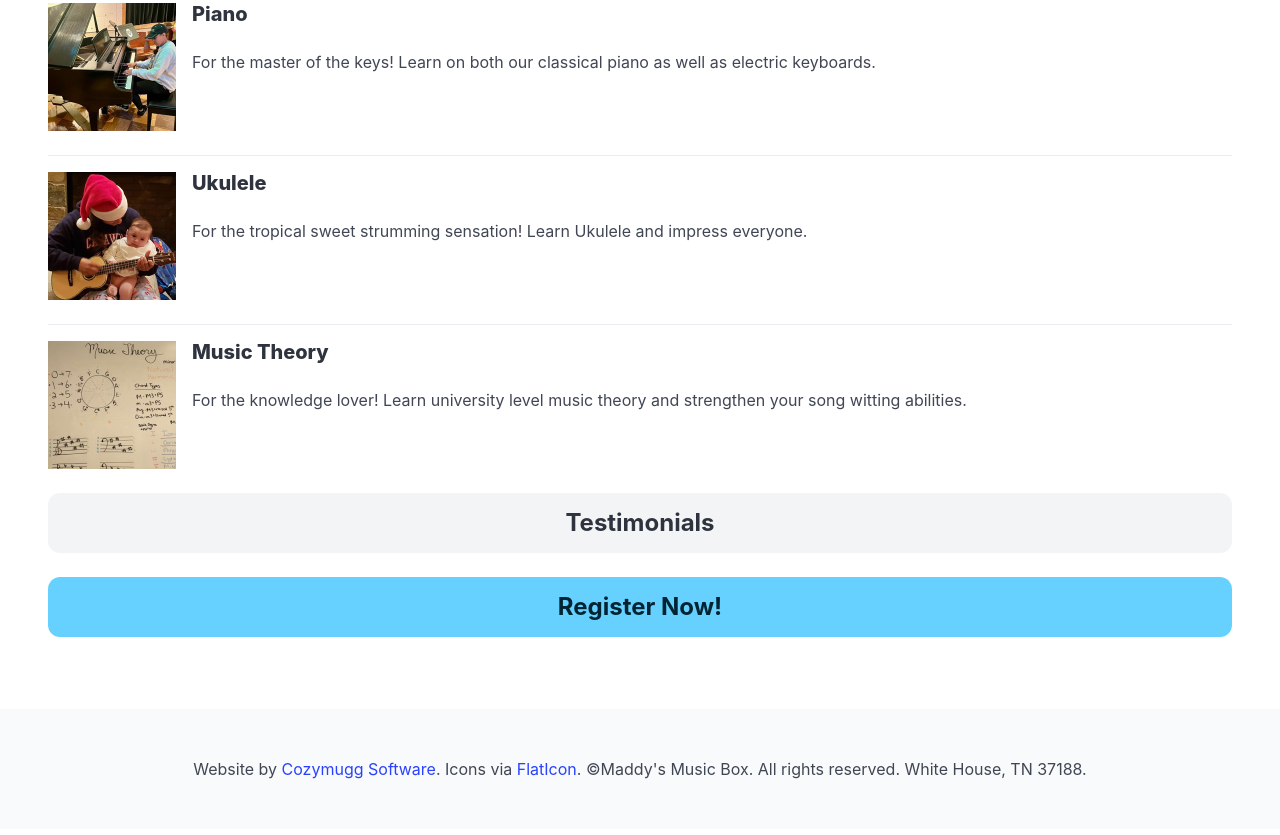
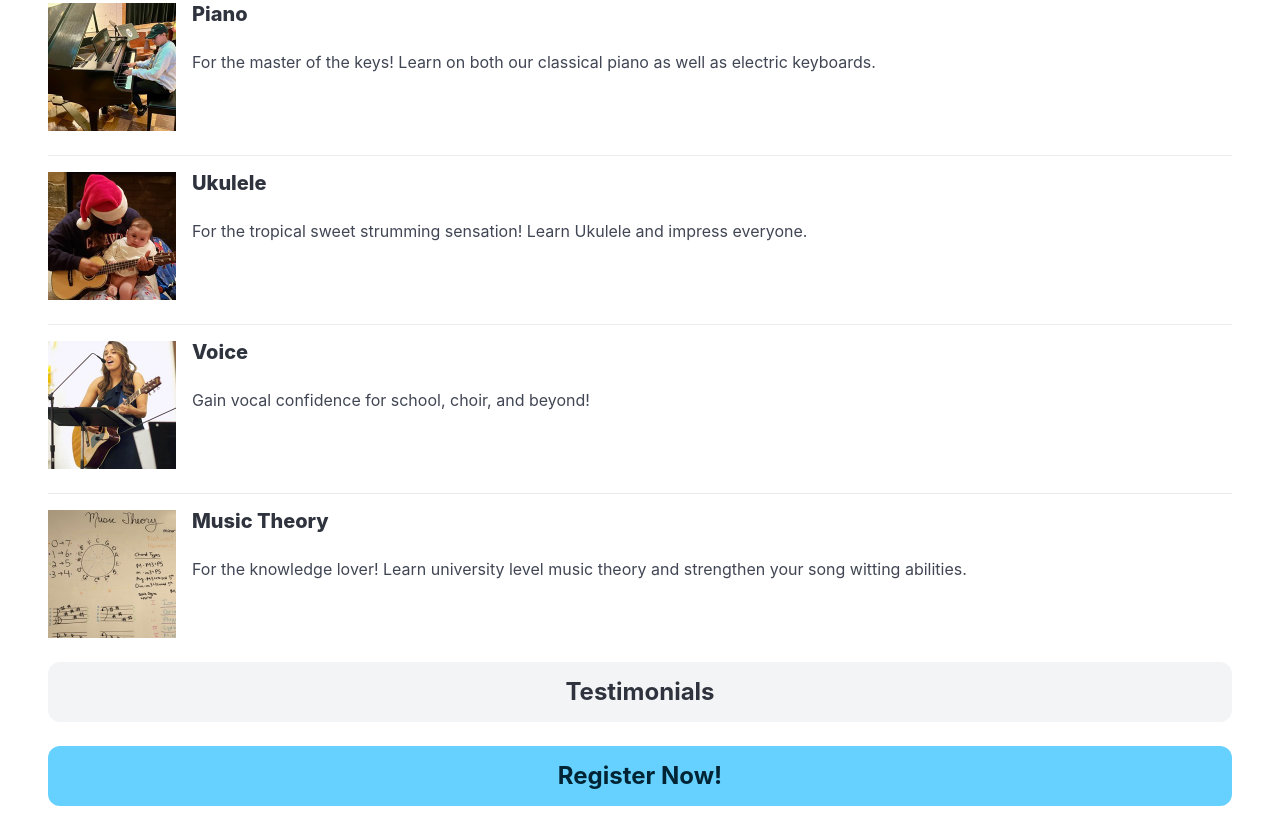
Before and after one commit to HardieParham/Maddys-Music-Box-Site, a website built with Vite: page frontend/index.html in a window 1280 px wide. Shown: the part 1197-2032 px from the top of the page. Built offline with nearby package versions, Linux system fonts and the light colour scheme.

Commit message:
[feature] added vocals

```diff
--- a/frontend/index.html
+++ b/frontend/index.html
@@ -100,6 +100,12 @@
                             <p class="title">$50</p>
                         </div>
                     </div>
+                    <div class="level-item has-text-centered">
+                        <div class="box">
+                            <p class="subtitle">Cancellation Fees</p>
+                            <p class="title">NONE!</p>
+                        </div>
+                    </div>
                 </nav>
             </div>
 
@@ -174,6 +180,19 @@
                 <article class="media">
                     <figure class="media-left">
                         <figure class="image is-128x128">
+                            <img src="images/Maddy8-ALT.jpg" alt="Maddy singing with guitar.">
+                        </figure>
+                    </figure>
+                    <div class="media-content">
+                        <h3 class="title is-5">Voice</h3>
+                        <p>Gain vocal confidence for school, choir, and beyond!</p>
+                    </div>
+                </article>
+
+
+                <article class="media">
+                    <figure class="media-left">
+                        <figure class="image is-128x128">
                             <img src="images/MusicTheory-ALT.jpg" alt="Maddy's whiteboard from a music theory course.">
                         </figure>
                     </figure>
```
Also changed, not shown: frontend/dist/index.html.
